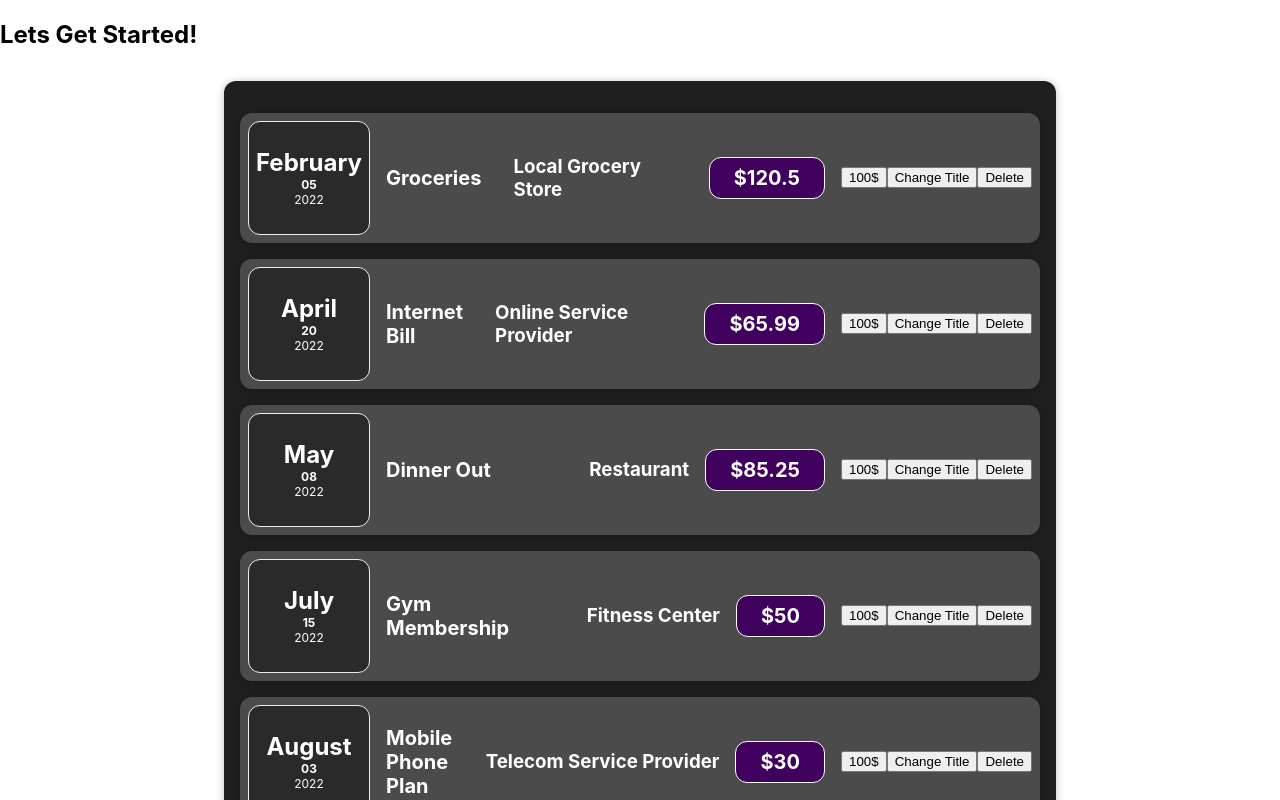
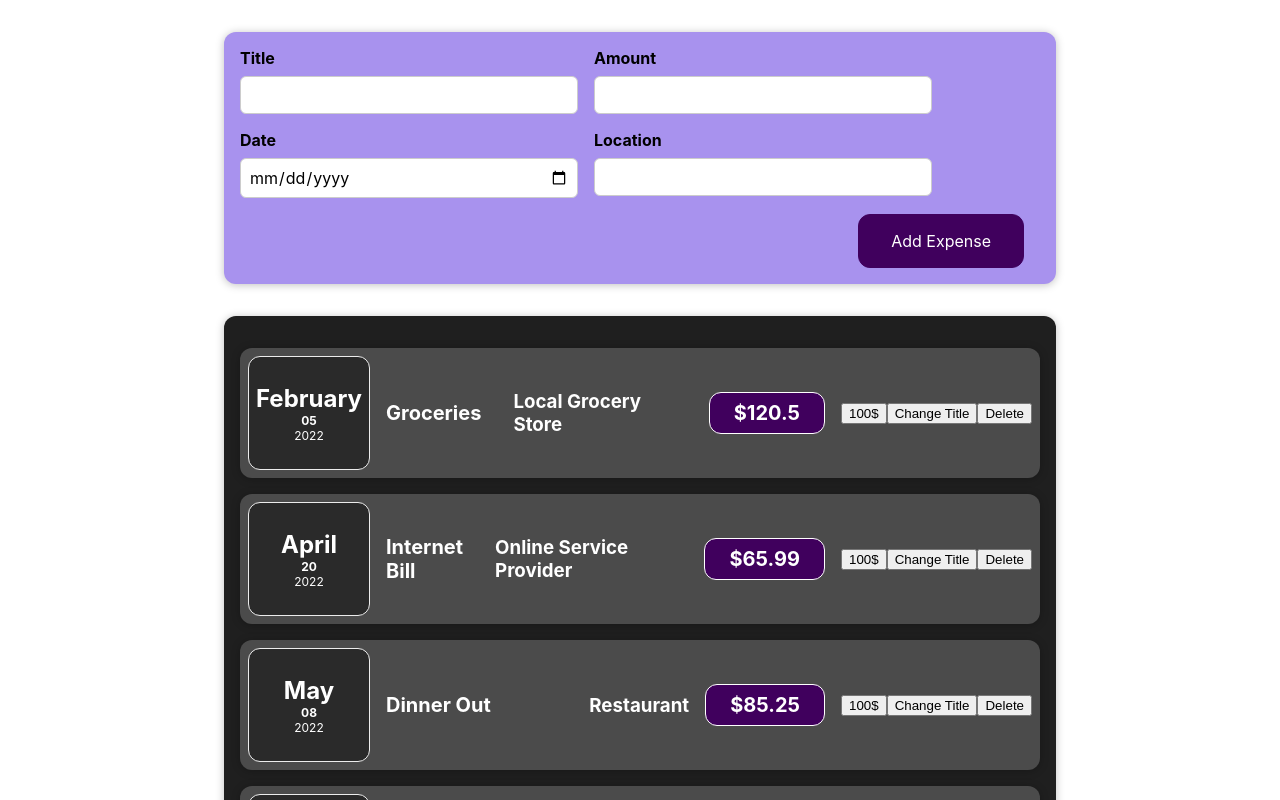
Before and after one commit to arpitanaskar/ExpenseItem, a React (Create React App) app: page / in a window 1280 px wide. Shown: the top 800 px of the page. Built offline with nearby package versions, Linux system fonts and the light colour scheme.

Commit message:
Form Added

```diff
--- a/src/App.js
+++ b/src/App.js
@@ -1,9 +1,10 @@
 import Expenses from "./components/Expenses/Expenses";
 import React from "react";
+import NewExpense from "./components/NewExpense/NewExpense";
 const App = () => {
   return (
     <div>
-      <h2>Lets Get Started!</h2>
+      <NewExpense />
       <Expenses />
     </div>
   );
--- a/src/components/Expenses/ExpenseItem.js
+++ b/src/components/Expenses/ExpenseItem.js
@@ -8,7 +8,7 @@
   const [title, setTitle] = useState(props.title);
 
   const clickHandler = () => {
-    setTitle("updated");
+    setTitle("Updated");
   };
 
   return (
--- /dev/null
+++ b/src/components/NewExpense/ExpenseForm.css
@@ -0,0 +1,26 @@
+.new-expense__controls {
+  display: flex;
+  flex-wrap: wrap;
+  gap: 1rem;
+  margin-bottom: 1rem;
+  text-align: left;
+}
+
+.new-expense__control label {
+  font-weight: bold;
+  margin-bottom: 0.5rem;
+  display: block;
+}
+
+.new-expense__control input {
+  font: inherit;
+  padding: 0.5rem;
+  border-radius: 6px;
+  border: 1px solid #ccc;
+  width: 20rem;
+  max-width: 100%;
+}
+
+.new-expense__actions {
+  text-align: right;
+}
--- /dev/null
+++ b/src/components/NewExpense/ExpenseForm.js
@@ -0,0 +1,36 @@
+import React from "react";
+import "./ExpenseForm.css";
+
+const ExpenseForm = () => {
+  const titleChangeHandler = (event) => {
+    console.log(event.target.value);
+  };
+
+  return (
+    <form>
+      <div className="new-expense__controls">
+        <div className="new-expense__control">
+          <label>Title</label>
+          <input type="text" onChange={titleChangeHandler} />
+        </div>
+        <div className="new-expense__control">
+          <label>Amount</label>
+          <input type="number" min="0.01" step="0.01" />
+        </div>
+        <div className="new-expense__control">
+          <label>Date</label>
+          <input type="date" min="2019-01-01" max="2024-01-01" />
+        </div>
+        <div className="new-expense__control">
+          <label>Location</label>
+          <input type="text" />
+        </div>
+      </div>
+      <div className="new-expense__actions">
+        <button type="submit">Add Expense</button>
+      </div>
+    </form>
+  );
+};
+
+export default ExpenseForm;
--- /dev/null
+++ b/src/components/NewExpense/NewExpense.css
@@ -0,0 +1,38 @@
+.new-expense {
+  background-color: #a892ee;
+  padding: 1rem;
+  margin: 2rem auto;
+  width: 50rem;
+  max-width: 95%;
+  border-radius: 12px;
+  text-align: center;
+  box-shadow: 0 1px 8px rgba(0, 0, 0, 0.25);
+}
+
+.new-expense button {
+  font: inherit;
+  cursor: pointer;
+  padding: 1rem 2rem;
+  border: 1px solid #40005d;
+  background-color: #40005d;
+  color: white;
+  border-radius: 12px;
+  margin-right: 1rem;
+}
+
+.new-expense button:hover,
+.new-expense button:active {
+  background-color: #510674;
+  border-color: #510674;
+}
+
+.new-expense button.alternative {
+  color: #220131;
+  border-color: transparent;
+  background-color: transparent;
+}
+
+.new-expense button.alternative:hover,
+.new-expense button.alternative:active {
+  background-color: #ddb3f8;
+}
--- /dev/null
+++ b/src/components/NewExpense/NewExpense.js
@@ -0,0 +1,13 @@
+import React from "react";
+import "./NewExpense.css";
+import ExpenseForm from "./ExpenseForm";
+
+const NewExpense = () => {
+  return (
+    <div className="new-expense">
+      <ExpenseForm />
+    </div>
+  );
+};
+
+export default NewExpense;
```
